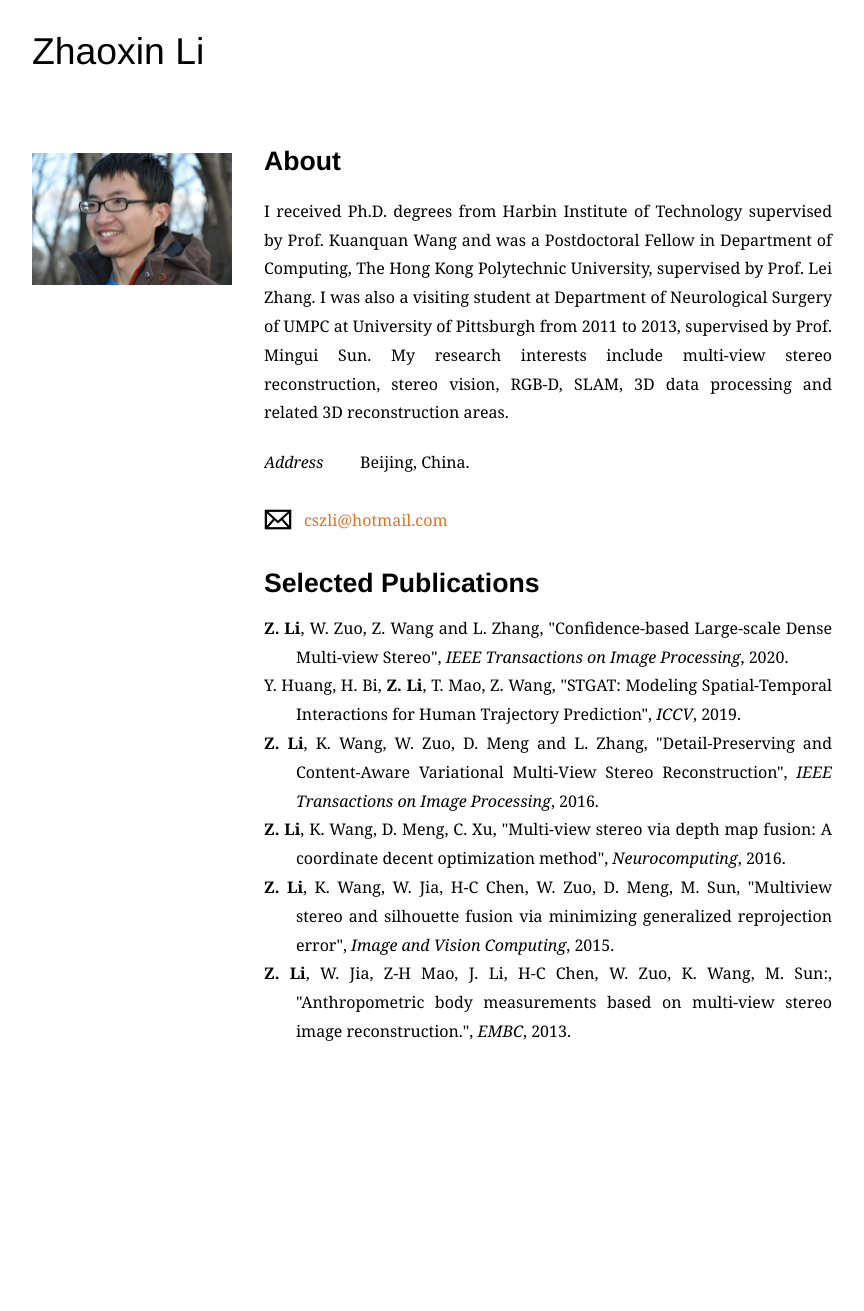
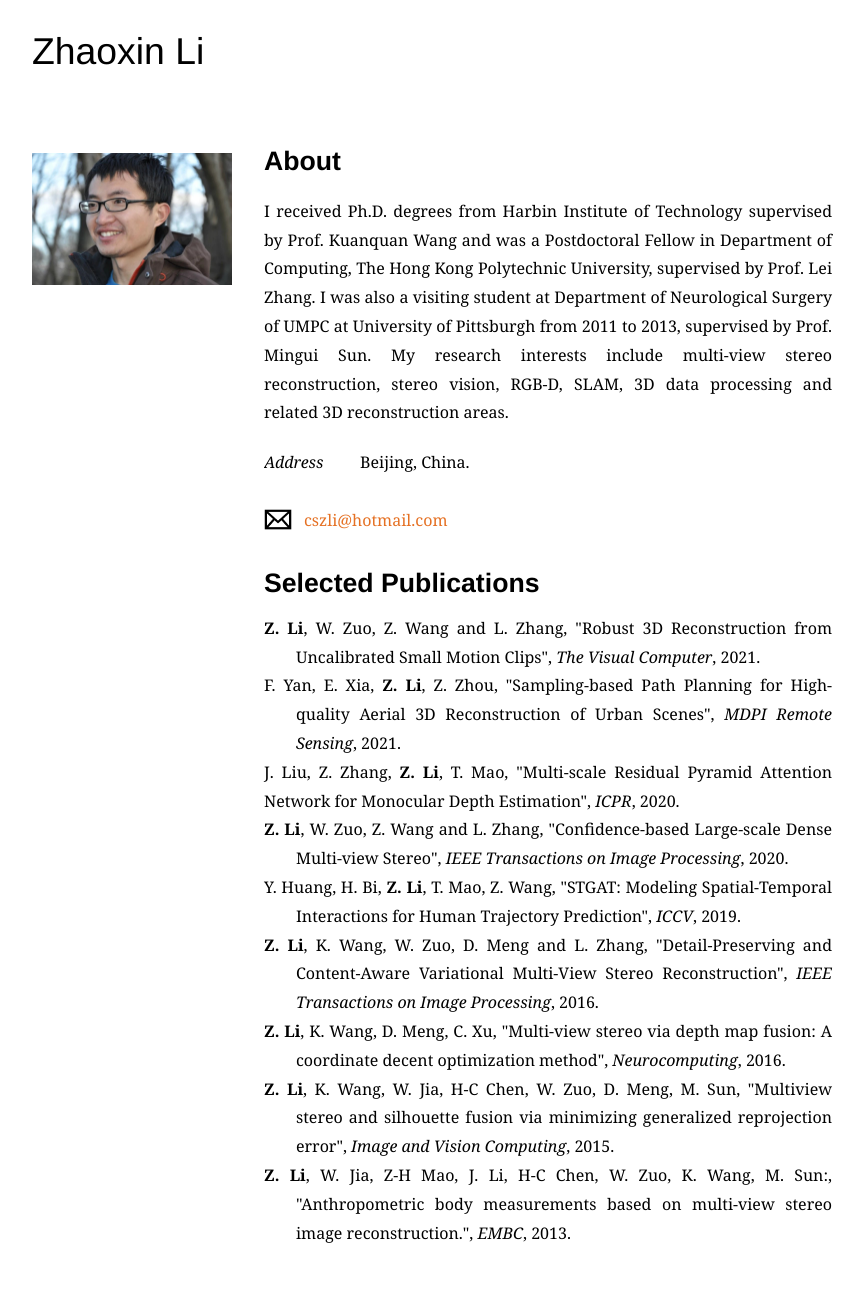
Before and after one commit to zhaoxinli/zhaoxinli.github.io, a Jekyll site: the page built from index.html, in a window 1280 px wide. Shown: the whole page, without its empty margins (208-1072 px from the left). Built offline with Jekyll 4.4.1, drawn with Linux system fonts in a browser that asks for light colours; some web fonts are replaced; before the commit the page ends 1110 px from its top, so only the background shows below that.

Commit message:
Signed-off-by: zhaoxinli <cszli@hotmail.com>

```diff
--- a/index.html
+++ b/index.html
@@ -30,6 +30,16 @@
 <!-- <h4>Publications</h4> -->
       <ul class="cv">
 <li>
+          <div align="justify"><strong>Z. Li</strong>, W. Zuo, Z. Wang and L. Zhang, &quot;Robust 3D Reconstruction from Uncalibrated Small Motion
+Clips&quot;</a>,  <em>The Visual Computer</em>, 2021.</div>
+</li>
+<li>
+          <div align="justify">F. Yan, E. Xia, <strong>Z. Li</strong>, Z. Zhou, &quot;Sampling-based Path Planning for High-quality Aerial 3D
+Reconstruction of Urban Scenes&quot;</a>,  <em>MDPI Remote Sensing</em>, 2021.</div>
+</li>
+          <div align="justify">J. Liu, Z. Zhang, <strong>Z. Li</strong>, T. Mao, &quot;Multi-scale Residual Pyramid Attention Network for Monocular Depth Estimation&quot;</a>,  <em>ICPR</em>, 2020.</div>
+</li>
+<li>
           <div align="justify"><strong>Z. Li</strong>, W. Zuo, Z. Wang and L. Zhang, &quot;Confidence-based Large-scale Dense Multi-view Stereo&quot;</a>,  <em>IEEE Transactions on Image Processing</em>, 2020.</div>
 </li>
 <li>
```
